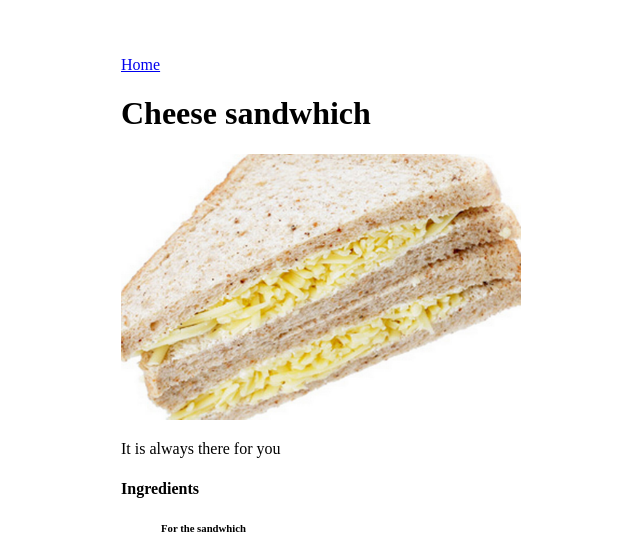
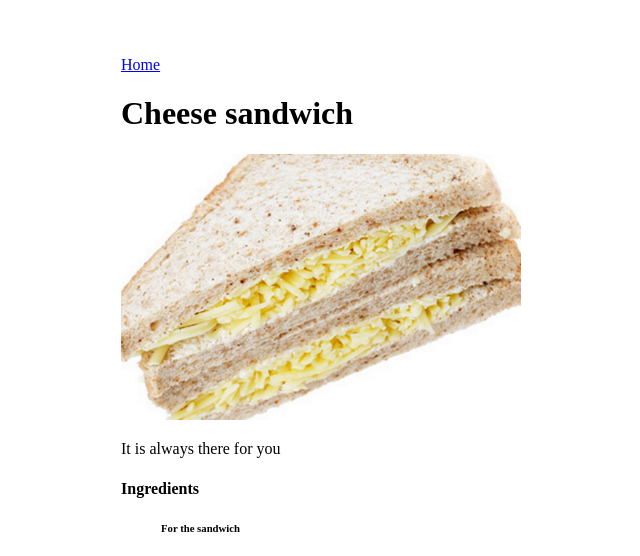
Before and after one commit to hellowesleyr/odin-recipes, a plain HTML site: page recipes/cheese-sandwich.html in a window 1280 px wide. Shown: the top 556 px of the page, 319-959 px from the left. Drawn offline with Linux system fonts and the light colour scheme.

Commit message:
correct spelling of sandwich

```diff
--- a/recipes/cheese-sandwhich.html
+++ b/recipes/cheese-sandwich.html
@@ -2,17 +2,17 @@
 <html>
     <head>
         <meta charset="utf-8">
-        <title>wez's cheese sandwhich recipe </title>
+        <title>wez's cheese sandwich recipe </title>
     </head>
     <body>
         <div style="padding: 2em; width: 25em; margin-right: auto; margin-left: auto;">
         <p><a href="../index.html">Home</a></p>
-        <h1>Cheese sandwhich</h1>
-        <img style="width: 25em" src="../img/cheese-sandwhich.jpeg">
+        <h1>Cheese sandwich</h1>
+        <img style="width: 25em" src="../img/cheese-sandwich.jpeg">
         <p>It is always there for you</p>
         <p><h4>Ingredients</h4>
             <ul>
-                <h6>For the sandwhich</h6>
+                <h6>For the sandwich</h6>
                 <li>2 slices of bread (if have only one slice can cut in half to create two slices)</li>
                 <li>Cheese</li>
             </ul>
```
Also changed, not shown: index.html (+1 -1 lines), img/cheese-sandwich.jpeg (renamed from img/cheese-sandwhich.jpeg).
